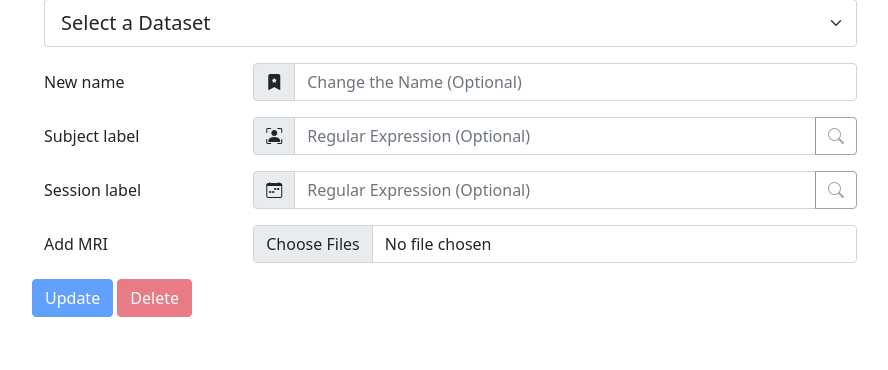
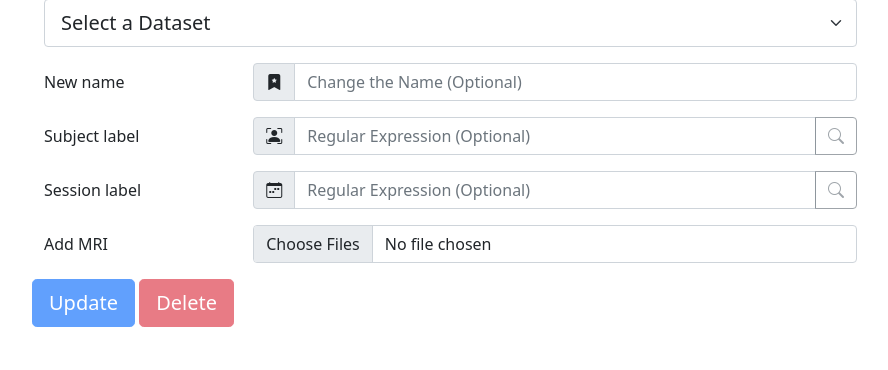
Before and after one commit to soffiafdz/Qrater, a Flask app: page /edit-dataset in a window 1280 px wide. Shown: the part 137-507 px from the top of the page, without its empty margins (50-938 px from the left). Run offline with Flask 2, Linux system fonts and the light colour scheme; the visitor is signed in with stand-in values (Sample User, id 1); data comes from the database, SQL or seed files in the repository; data that the repository does not hold is empty; some libraries are stand-ins or nearby versions.

Commit message:
Formatting:
Don't justify dataset cards and bigger buttons

```diff
--- a/app/templates/dashboard.html
+++ b/app/templates/dashboard.html
@@ -16,7 +16,7 @@
 
 {% block app_content %}
 <div
-  class="row row-cols-1 row-cols-lg-2 row-cols-xl-3 g-2 g-lg-3 g-xl-4 justify-content-center">
+  class="row row-cols-1 row-cols-lg-2 row-cols-xl-3 g-2 g-lg-3 g-xl-4">
   {% for DS in datasets %}
     {% set loop_ = loop %}
     {% include 'dataset_card.html' %}
--- a/app/templates/edit_dataset.html
+++ b/app/templates/edit_dataset.html
@@ -134,7 +134,7 @@
         </div>
       </div>
       <button
-        class="btn btn-primary bn-lg"
+        class="btn btn-primary btn-lg"
         id="submitBtn"
         type="submit"
         form="datasetForm"
@@ -142,7 +142,7 @@
         {% if dataset is none %}disabled{% endif %}
         >Update</button>
       <button
-        class="btn btn-danger bn-lg"
+        class="btn btn-danger btn-lg"
         id="deleteBtn"
         type="button"
         data-bs-toggle="modal"
--- a/app/templates/upload_dataset.html
+++ b/app/templates/upload_dataset.html
@@ -62,7 +62,7 @@
       </div>
     </div>
     <button
-      class="btn btn-primary bn-lg"
+      class="btn btn-primary btn-lg"
       id="submitBtn"
       type="submit"
       form="datasetForm"
```
